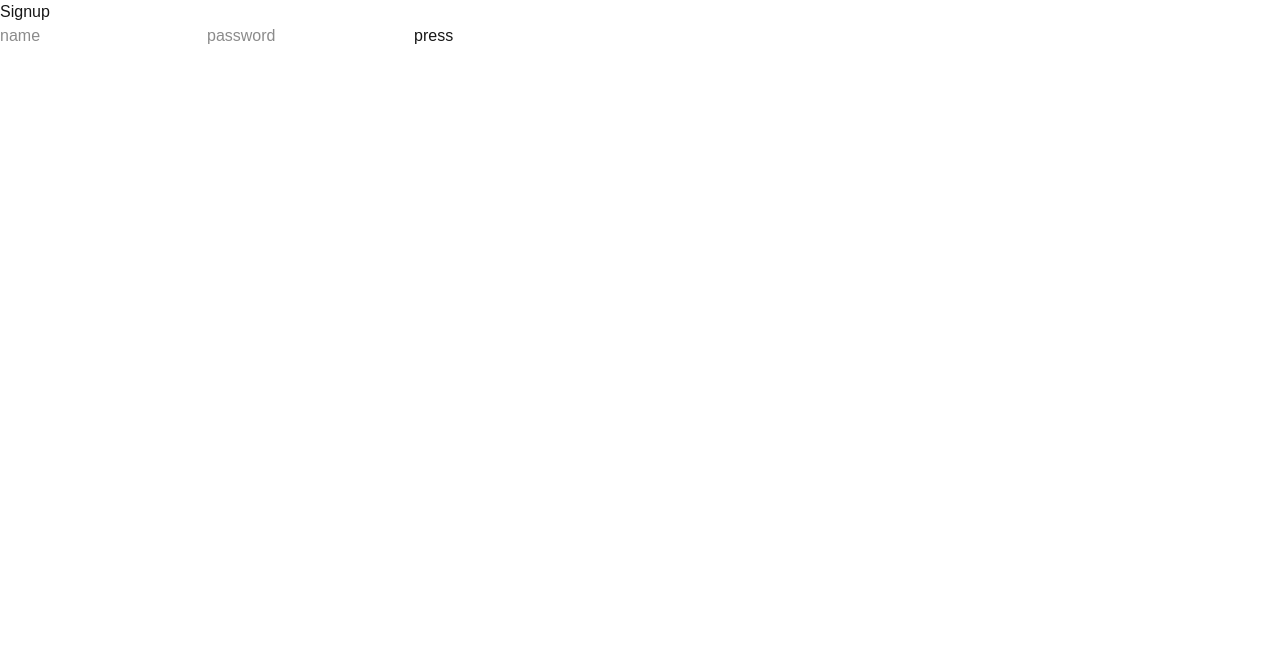
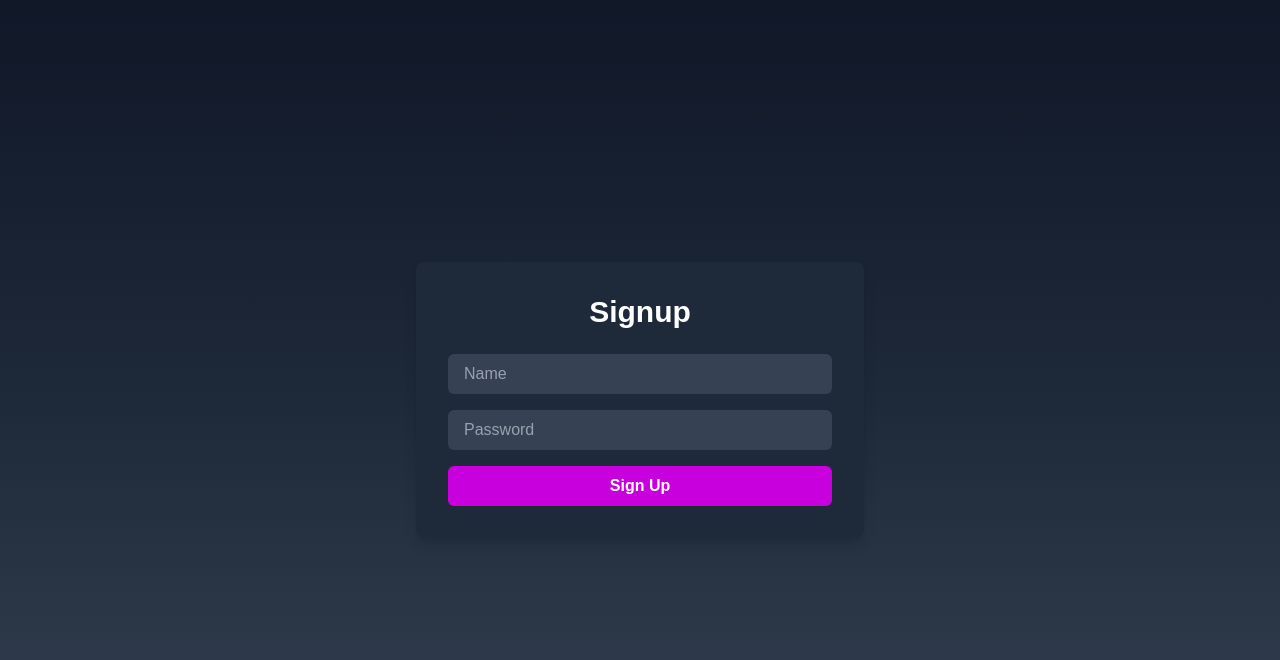
Before and after one commit to ZuhaibSubhani/MindPalace, a Next.js app: page /signup in a window 1280 px wide. Shown: the top 660 px of the page. Built offline with nearby package versions, Linux system fonts and the light colour scheme.

Commit message:
updated components

```diff
--- a/app/(sign)/signup/page.tsx
+++ b/app/(sign)/signup/page.tsx
@@ -1,29 +1,49 @@
-"use client"
+"use client";
 
-import { useState } from "react"
-import axios from "axios"
-
+import { useState } from "react";
+import axios from "axios";
+import { useRouter } from "next/navigation";
 export default function Signup() {
-    const [name, setName] = useState("")
-    const [password, setPassword] = useState("")
-    return(
-        <div>
-            <h1>Signup</h1>
-            <input type="text" placeholder="name" onChange={(e)=>{
-                setName(e.target.value)
-            }}/>
-            <input type="text" placeholder="password" onChange={(e)=>{
-                setPassword(e.target.value)
-            }} />
-            <button onClick={async()=>{
-               const response=await axios.post("api/routes/",{
-                    action:"signup",
-                    name: name,
-                    password: password
-                })
-                console.log(response)
-            }}>press</button>
+  const [name, setName] = useState("");
+  const [password, setPassword] = useState("");
+    const router = useRouter();
+  return (
+    <div className="flex items-center justify-center min-h-screen bg-gradient-to-b from-gray-900 via-gray-800 to-gray-700">
+      <div className="bg-gray-800 p-8 rounded-lg shadow-lg w-full max-w-md">
+        <h1 className="text-3xl font-bold text-white text-center mb-6">Signup</h1>
+        <div className="space-y-4">
+          <input
+            type="text"
+            placeholder="Name"
+            className="w-full px-4 py-2 rounded-md bg-gray-700 text-white placeholder-gray-400 focus:outline-none focus:ring-2 focus:ring-fuchsia-500"
+            onChange={(e) => setName(e.target.value)}
+          />
+          <input
+            type="password"
+            placeholder="Password"
+            className="w-full px-4 py-2 rounded-md bg-gray-700 text-white placeholder-gray-400 focus:outline-none focus:ring-2 focus:ring-fuchsia-500"
+            onChange={(e) => setPassword(e.target.value)}
+          />
+          <button
+            className="w-full bg-fuchsia-600 hover:bg-fuchsia-700 text-white font-bold py-2 px-4 rounded-md transition duration-200"
+            onClick={async () => {
+              try {
+                const response = await axios.post("api/routes/", {
+                  action: "signup",
+                  name: name,
+                  password: password,
+                });
+                router.push("/api/auth/signin");
+                console.log(response);
+              } catch (error) {
+                console.error("Signup failed:", error);
+              }
+            }}
+          >
+            Sign Up
+          </button>
         </div>
-    )
-
+      </div>
+    </div>
+  );
 }
--- a/app/components/Header.tsx
+++ b/app/components/Header.tsx
@@ -1,25 +1,21 @@
+export default function Header() {
+    return (
+      <div className="fixed inset-0 grid grid-cols-1 md:grid-cols-10 bg-gradient-to-r from-transparent via-fuchsia-500 to-fuchsia-700 h-screen">
+        {/* Left Section */}
+        <div className="col-span-1 md:col-span-4 my-10 md:my-20 mx-4 md:mx-6 p-4 md:p-6">
+          <div className="text-3xl md:text-4xl font-bold text-white">
+            MindPalace
+          </div>
+          <div className="text-lg md:text-xl text-gray-200 mt-4">
+            A palace with rooms for your thoughts, store your thoughts in a room
+            and access them whenever you want. Use AI to talk to your thoughts.
+          </div>
+        </div>
 
-
-export default function Header(){
-    return(
-        <div  className="fixed inset-0 grid grid-cols-10 bg-gradient-to-r from-transparent via-fuchsia-500 to-fuchsia-700 h-screen ">
-            <div className="col-span-4 my-20 mx-6 p-6">
-
-            <div className="text-4xl ">
-                MindPalace
-            </div>
-            <div className="text-xl ">
-                A palace with rooms for your thoughts,
-                store your thoughts in a room and access them whenever you want.
-                use ai to talk to your thoughts.
-
-            </div>
-
-            </div>
-
-           <div>
-
-           </div>
+        {/* Right Section */}
+        <div className="hidden md:block col-span-6">
+          {/* Add content for larger screens if needed */}
         </div>
-    )
-}
+      </div>
+    );
+  }
--- a/app/components/Navbar.tsx
+++ b/app/components/Navbar.tsx
@@ -27,6 +27,16 @@ export default function Navbar() {
 
                             login
                         </motion.button>
+                        <motion.button
+                     onClick={()=>router.push("/signup")}
+                            whileHover={{scale:1.1,color:"" ,backgroundColor:""} }
+                            whileTap={{scale:0.9}}
+                            transition={{duration:0.1}}
+                            className=" text-white rounded-md border px-2 mx-2"
+                            >
+
+                            Signup
+                        </motion.button>
                  </div>
 
 
```
